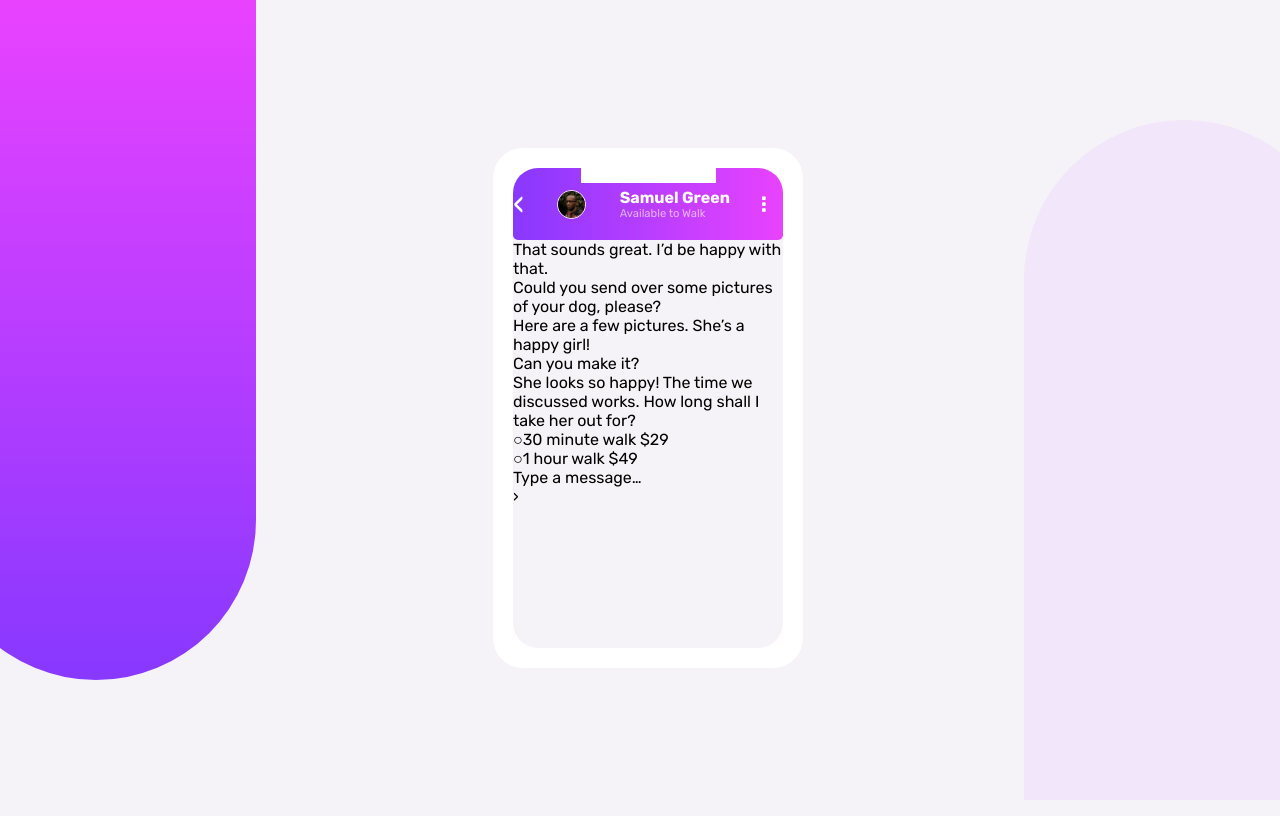
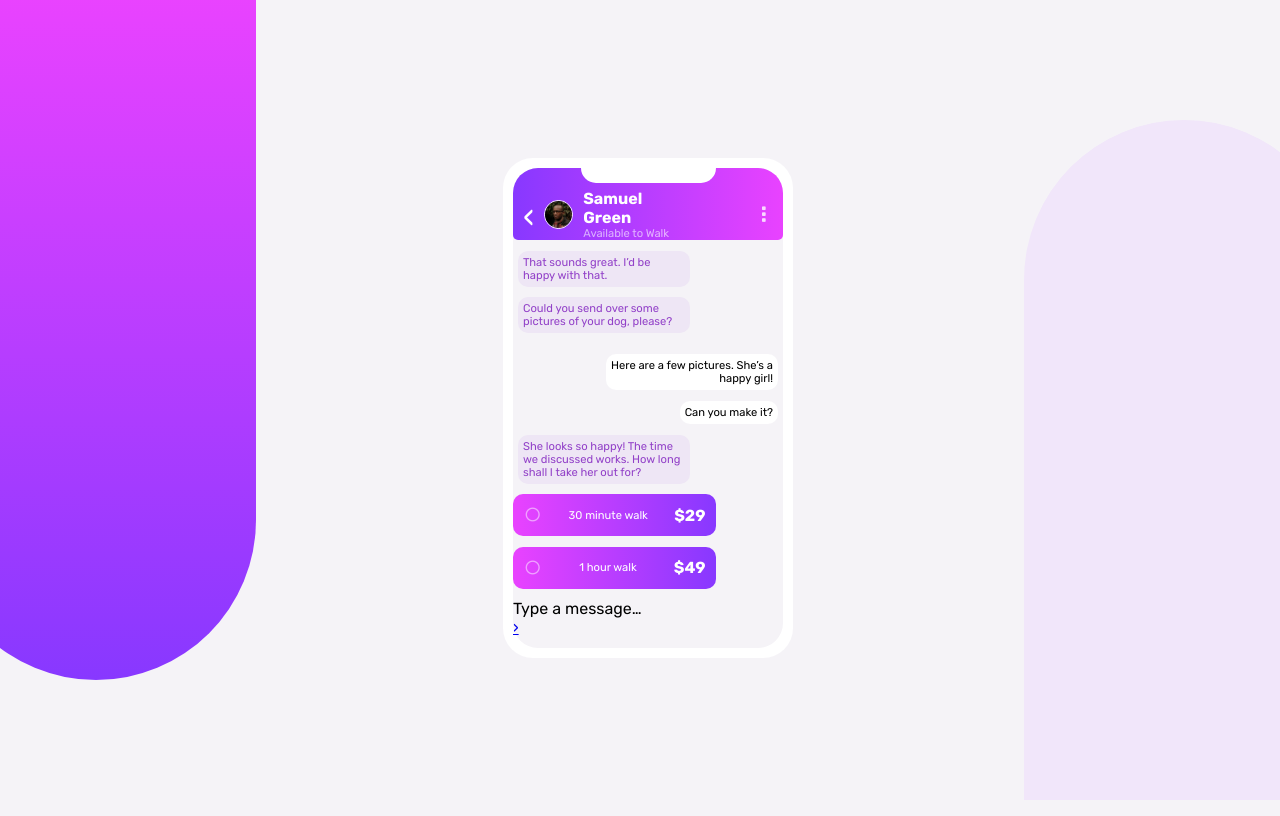
Before and after one commit to cedo995/chat-app-css-illustration-master, a plain HTML site: page index.html in a window 1280 px wide. Shown: the top 816 px of the page. Drawn offline with Linux system fonts and the light colour scheme.

Commit message:
commit-4

```diff
--- a/index.html
+++ b/index.html
@@ -39,33 +39,37 @@
         </header>
 
         <div class="messages">
-          <div class="message-1">
+          <div class="message-left">
             <p>That sounds great. I’d be happy with that.</p>
           </div>
-          <div class="message-2">
+          <div class="message-left">
             <p>Could you send over some pictures of your dog, please?</p>
           </div>
-          <div class="dog-images"></div>
-          <div class="message-3">
+          <div class="dog-images">
+
+          </div>
+          <div class="message-right">
             <p>Here are a few pictures. She’s a happy girl!</p>
           </div>
-          <div class="message-4">
+          <div class="message-right">
             <p>Can you make it?</p>
           </div>
-          <div class="message-5">
+          <div class="message-left">
             <p>She looks so happy! The time we discussed works. How long shall I take her out for?</p>
           </div>
-          <div class="rate-1">
-            <p><span>&#x25CB</span>30 minute walk <span>$29</span></p>
+          <div class="rate">
+            <p class="circle">&#x25CB</p>
+            <p div="time">30 minute walk</p>
+            <p class="price">$29</p>
           </div>
-          <div class="rate-2">
-            <span>&#x25CB</span>1 hour walk <span>$49</span>
+          <div class="rate">
+            <p class="circle">&#x25CB</p>
+            <p div="time">1 hour walk</p>
+            <p class="price">$49</p>
           </div>
           <div class="text-input">
             <p>Type a message…</p>
-            <div>
-              <p>&#8250;</p>
-            </div>
+            <a href="#" class="send-button">&#8250;</a>
           </div>
         </div>
 
--- a/style.css
+++ b/style.css
@@ -61,7 +61,7 @@ main {
 
 .phone {
     background-color: var(--White);
-    padding: 20px;
+    padding: 10px;
     border-radius: 30px;
     height: 60vh;
     aspect-ratio: 9/16;
@@ -88,13 +88,13 @@ header {
     top: -1px;
     left: 25%;
     right: 25%;
-    border
+    border-radius: 0 0 15px 15px;
 }
 
 .main-header {
     display: flex;
     align-items: center;
-    justify-content: space-between;
+
     height: 100%;
     background: linear-gradient(-90deg, var(--Light-Magenta), var(--Light-Violet));
     border-radius: 25px 25px 5px 5px;
@@ -104,12 +104,20 @@ header {
     text-decoration: none;
     color: var(--White);
     font-size: 2rem;
+    align-self: flex-start;
+    margin-left: 10px;
+    padding-top: 30px;
 }
 
 .avatar-image {
     border: 1px solid white;
     border-radius: 50%;
-    width: 10%
+    width: 10%;
+    margin: 20px 10px 0 10px
+}
+
+.header-text {
+    margin: 20px 80px 0 0;
 }
 
 .name {
@@ -130,6 +138,8 @@ header {
     text-decoration: none;
     color: var(--White);
     font-size: 2rem;
+    margin-top: 20px;
+    opacity: 0.8;
 }
 
 p {
@@ -138,5 +148,60 @@ p {
 
 .messages {
     height: 85%;
+    display: flex;
+    flex-direction: column;
+    justify-content: space-evenly;
 
 }
+
+.message-left {
+    color: var(--Moderate-Violet);
+    background-color: hsl(274, 42%, 93%);
+    font-size: 0.7rem;
+    max-width: 60%;
+    border-radius: 10px;
+    margin-left: 5px;
+    padding: 5px;
+}
+
+.message-right {
+    color: black;
+    background-color: var(--White);
+    font-size: 0.7rem;
+    max-width: 60%;
+    align-self: flex-end;
+    border-radius: 10px;
+    margin-right: 5px;
+    padding: 5px;
+    text-align: right;
+}
+
+.rate {
+    color: white;
+    background: linear-gradient(90deg, var(--Light-Magenta), var(--Light-Violet));
+    max-width: 75%;
+    border-radius: 10px;
+    font-size: 0.7rem;
+    display: flex;
+    justify-content: space-between;
+    align-items: center;
+
+}
+
+.circle {
+    font-size: 2rem;
+    margin-left: 10px;
+    margin-bottom: 4px;
+    opacity: 0.5;
+}
+
+.time {
+    justify-self: stretch;
+}
+
+.price {
+    font-size: 1rem;
+    margin-right: 10px;
+    font-weight: 700;
+
+}
```
